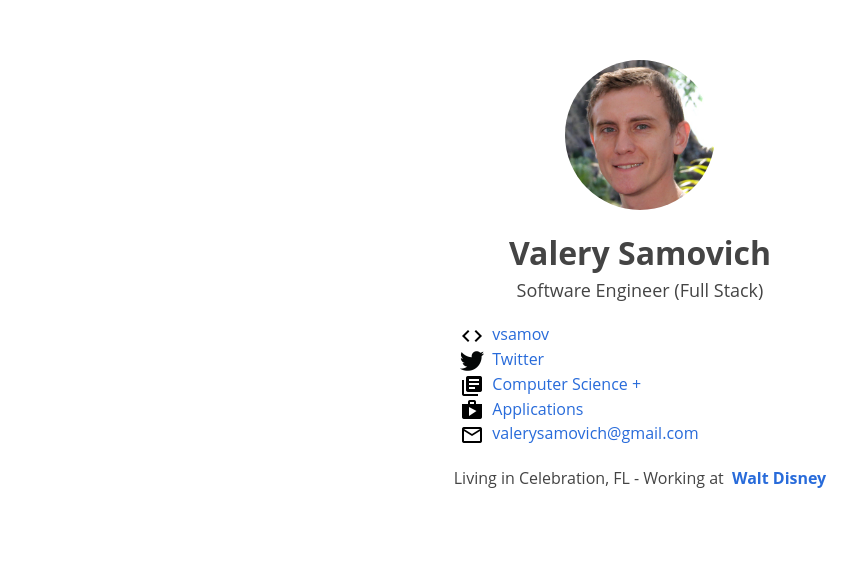
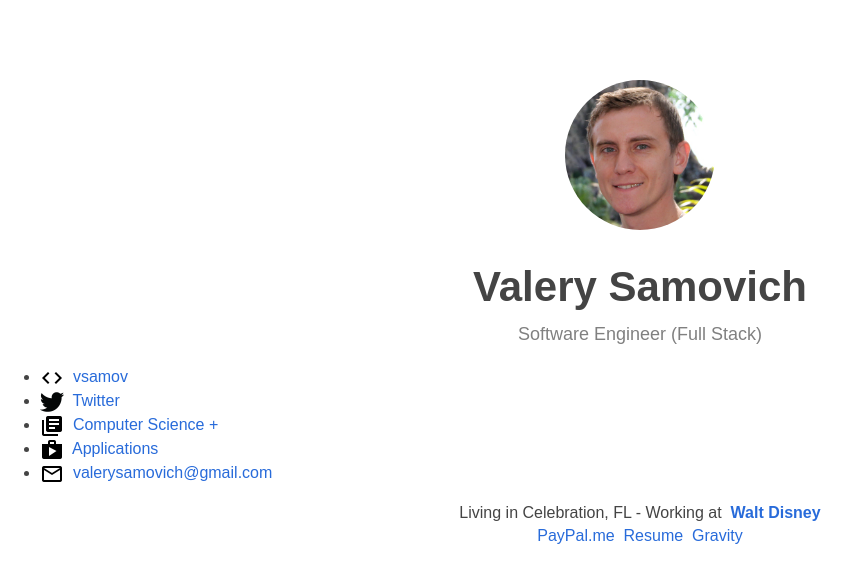
Before and after one commit to valsamovich/valsamovich, a plain HTML site: page index.html in a window 1280 px wide. Shown: the whole page, without its empty margins (0-865 px from the left). Drawn offline with Linux system fonts and the light colour scheme.

Commit message:
Add files via upload

```diff
--- a/css/style.css
+++ b/css/style.css
@@ -1,5 +1,5 @@
 html {
-    font-family: sans-serif;
+    font-family: Arial;
     color: #222;
     font-size: 100%;
     -webkit-text-size-adjust: 100%;
@@ -11,7 +11,7 @@ body {
     font-size: 1em;
     line-height: 1.4;
     color: #444;
-    font-family: 'Open Sans', sans-serif;
+    font-family: Arial;
     -webkit-font-smoothing: antialiased;
     -moz-osx-font-smoothing: grayscale;
 }
@@ -46,14 +46,17 @@ img {
 h1 {
     margin-bottom: 2px;
     text-align: center;
+    font-size: 42px;
+    padding: 0 0 3px;
 }
 
 h2 {
     margin: 0px;
-    padding: 0px;
     font-size: 18px;
     font-weight: normal;
     text-align: center;
+    color: grey;
+    padding: 0 0 3px;
 }
 
 p {
@@ -73,21 +76,34 @@ span, a, a:active, a:hover, a:visited {
 }
 
 .box {
-    margin: 60px auto 0;
+    margin: 80px auto 0;
     width: 100%;
 }
 
-.social-stuff {
+.social {
     margin: 20px auto;
-    padding: 0;
     max-width: 360px;
+    padding: 0 0 3px;
 }
 
-.social-stuff li {
-    list-style-type: none;
+.other {
+    padding: 0 0 35px;
 }
 
-.footer-special a{
-    font-size: 92%;
-    color: white;
+hr {
+    width: 500px;
+    color: lightgrey;
+    background: lightgrey;
+    border: 0;
+    height: 1px;
 }
+
+.footer {
+    color: lightgrey;
+    font-size: 14px;
+}
+
+.statement-of-intent {
+    margin: 20px auto;
+    max-width: 600px;
+}
```
